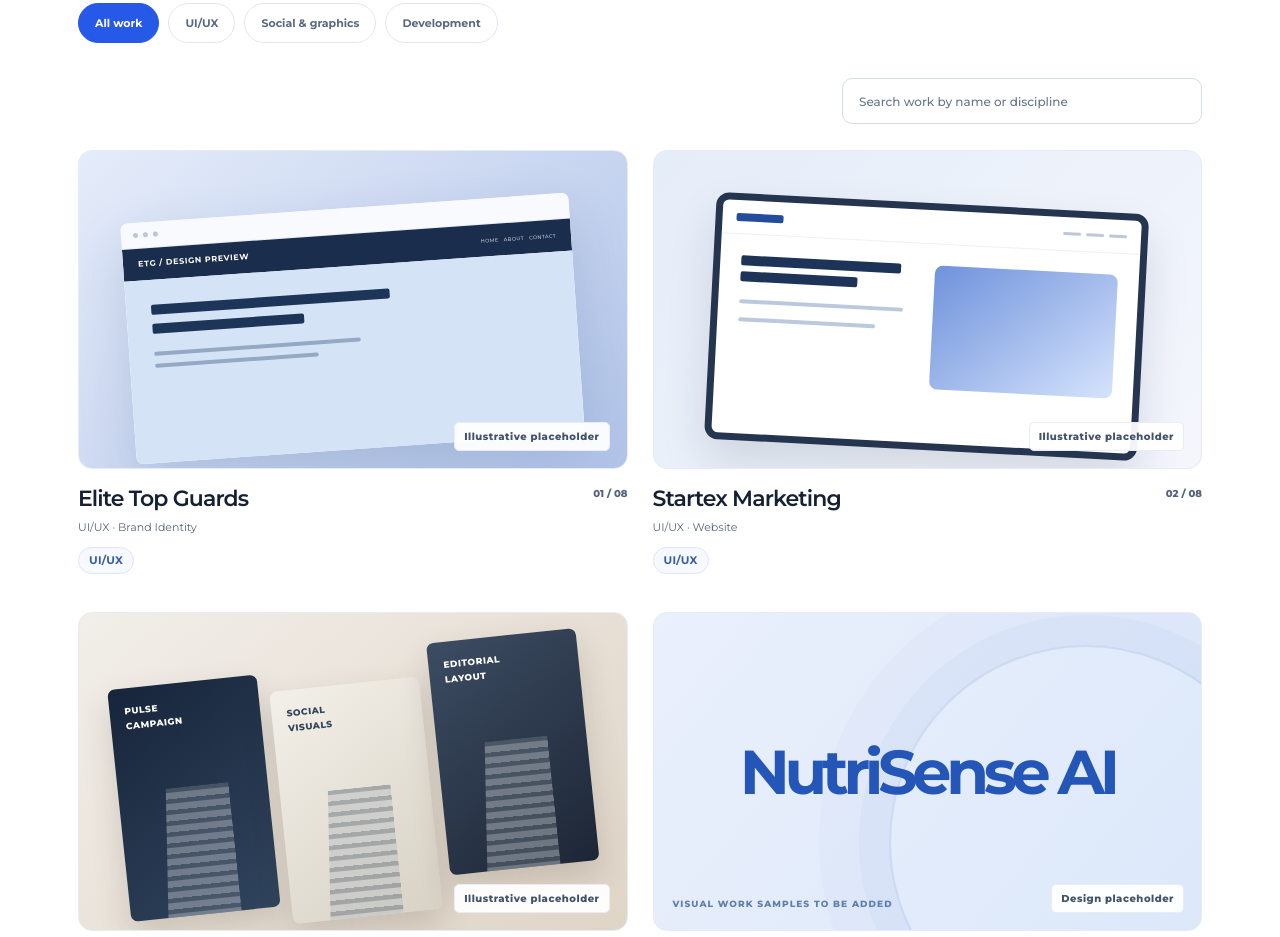
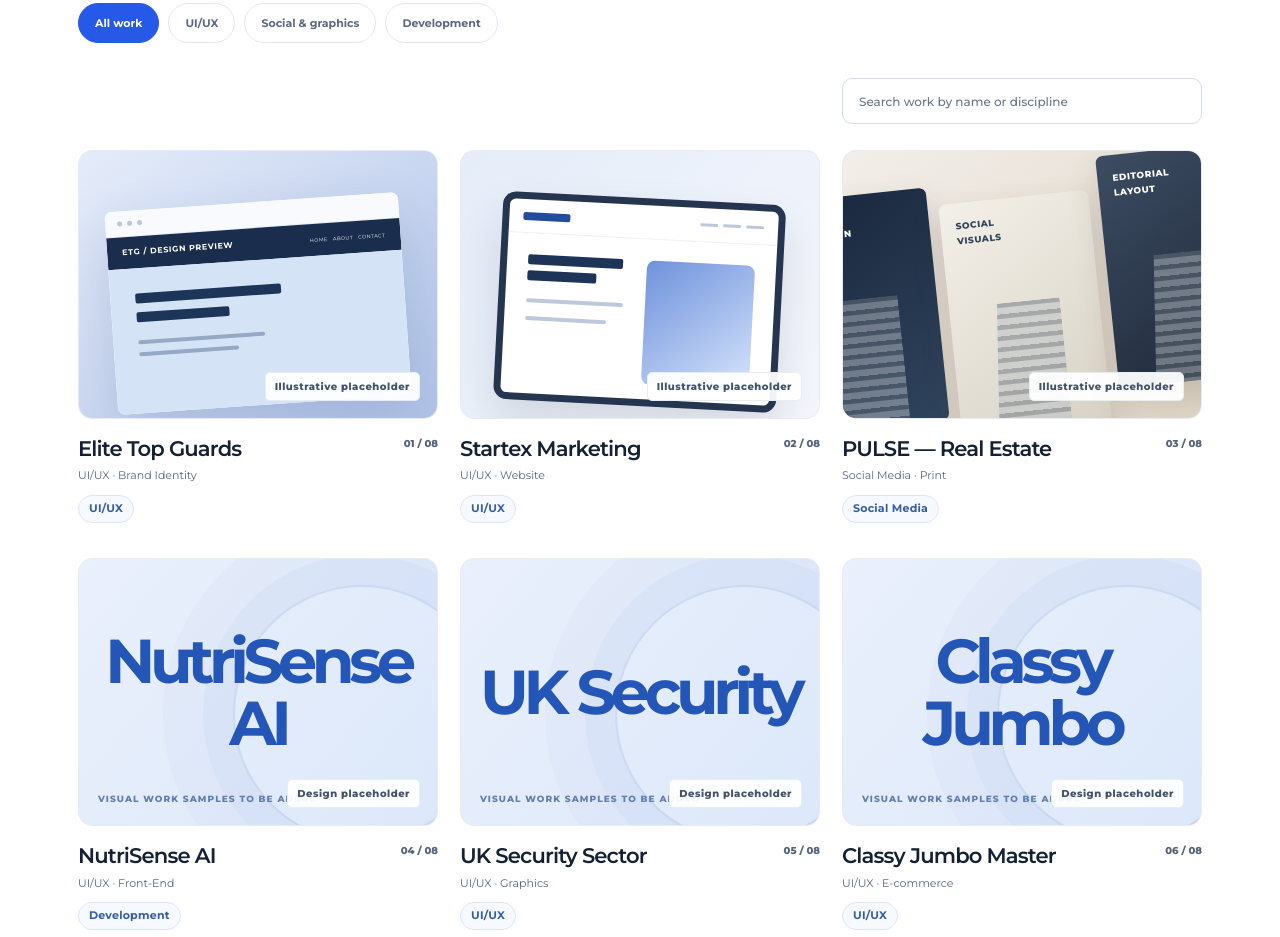
Before and after one commit to zeeshandesigns/my-web, an Astro site: page /work in a window 1280 px wide. Shown: the part 627-1564 px from the top of the page. Built offline with nearby package versions, Linux system fonts and the light colour scheme; Astro itself is replaced by a stand-in of ours.

Commit message:
Display three project cards per row on desktop Work page

```diff
--- a/src/pages/work/index.astro
+++ b/src/pages/work/index.astro
@@ -10,7 +10,7 @@
   <section class="page-hero"><div class="container"><div class="hero-columns"><div><span class="eyebrow">01 / PORTFOLIO</span><h1 class="page-title">Selected <span class="soft">Work.</span></h1><p class="page-lead">Interfaces, identities, digital campaigns and considered design work from real projects. Explore by discipline or open any project to see its context and scope.</p></div><div class="aside-note">Explore the case studies below. Project imagery will be updated as approved work is added.</div></div></div></section>
   <section class="inner-section"><div class="container"><div class="toolbar" role="group" aria-label="Filter projects"><button type="button" class="filter-btn active" data-filter="all" aria-pressed="true">All work</button><button type="button" class="filter-btn" data-filter="ui" aria-pressed="false">UI/UX</button><button type="button" class="filter-btn" data-filter="social" aria-pressed="false">Social & graphics</button><button type="button" class="filter-btn" data-filter="dev" aria-pressed="false">Development</button></div>
     <div class="search-row"><label class="sr-only" for="projectSearch">Search projects</label><input id="projectSearch" class="search-field" type="search" placeholder="Search work by name or discipline" autocomplete="off" /></div>
-    <div class="project-grid">{projects.map((p,i) => <ProjectCard project={p} index={i+1} featured={false} />)}<ReservedProject number="— / 09" /></div>
+    <div class="project-grid work-page-project-grid">{projects.map((p,i) => <ProjectCard project={p} index={i+1} featured={false} />)}<ReservedProject number="— / 09" /></div>
     <p class="filter-summary" id="filterCount" aria-live="polite">{projects.length} projects displayed · 1 reserved slot</p>
 
   </div></section>
--- a/src/styles/global.css
+++ b/src/styles/global.css
@@ -494,3 +494,18 @@
  .footer-contact-arrow,.footer-to-top svg{transition:none}
  .footer-contact-cta:hover .footer-contact-arrow,.footer-to-top:hover svg{transform:none}
 }
+
+/* Three-column project gallery on desktop; keep tablet and mobile easy to scan. */
+@media (min-width: 1024px) {
+  .work-page-project-grid {
+    grid-template-columns: repeat(3, minmax(0, 1fr));
+    gap: 35px 22px;
+  }
+  .work-page-project-grid .project-visual {
+    height: auto;
+    aspect-ratio: 1.34;
+  }
+  .work-page-project-grid .project-name {
+    font-size: clamp(20px, 1.65vw, 24px);
+  }
+}
```
